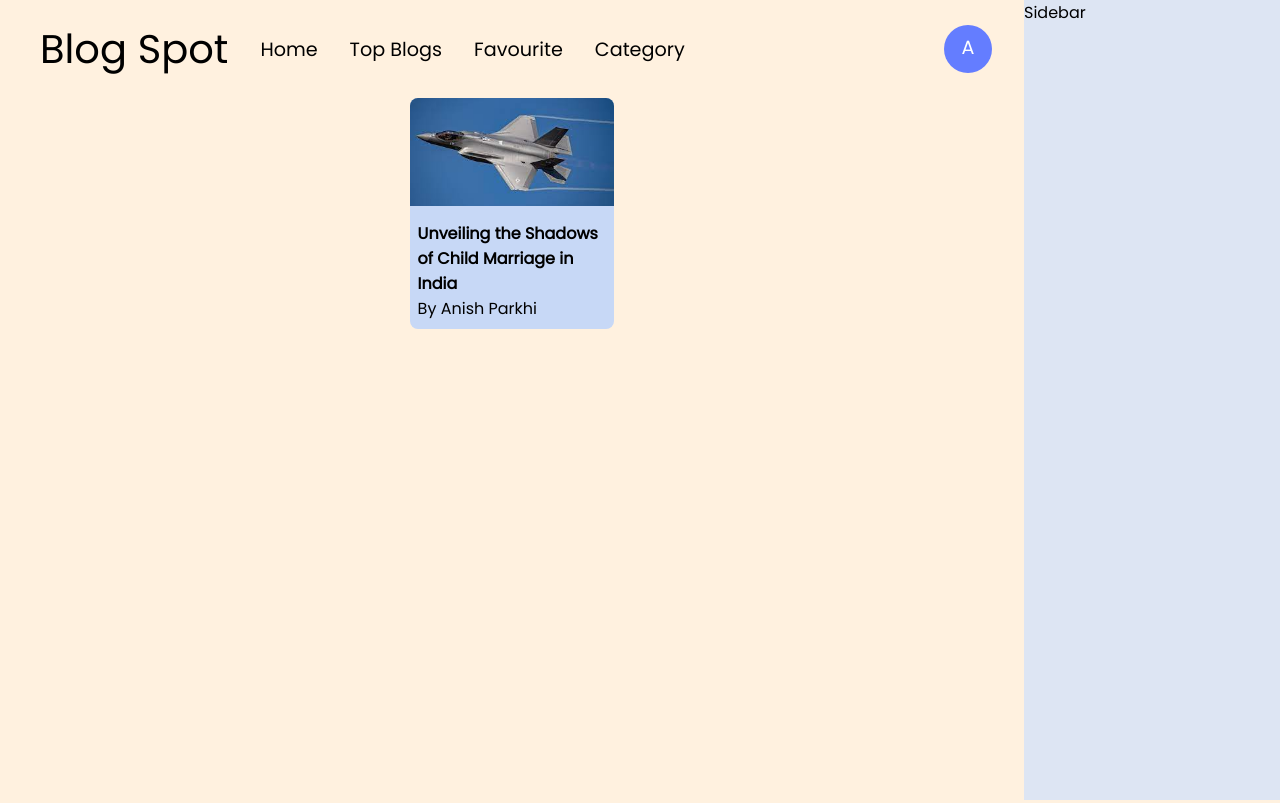
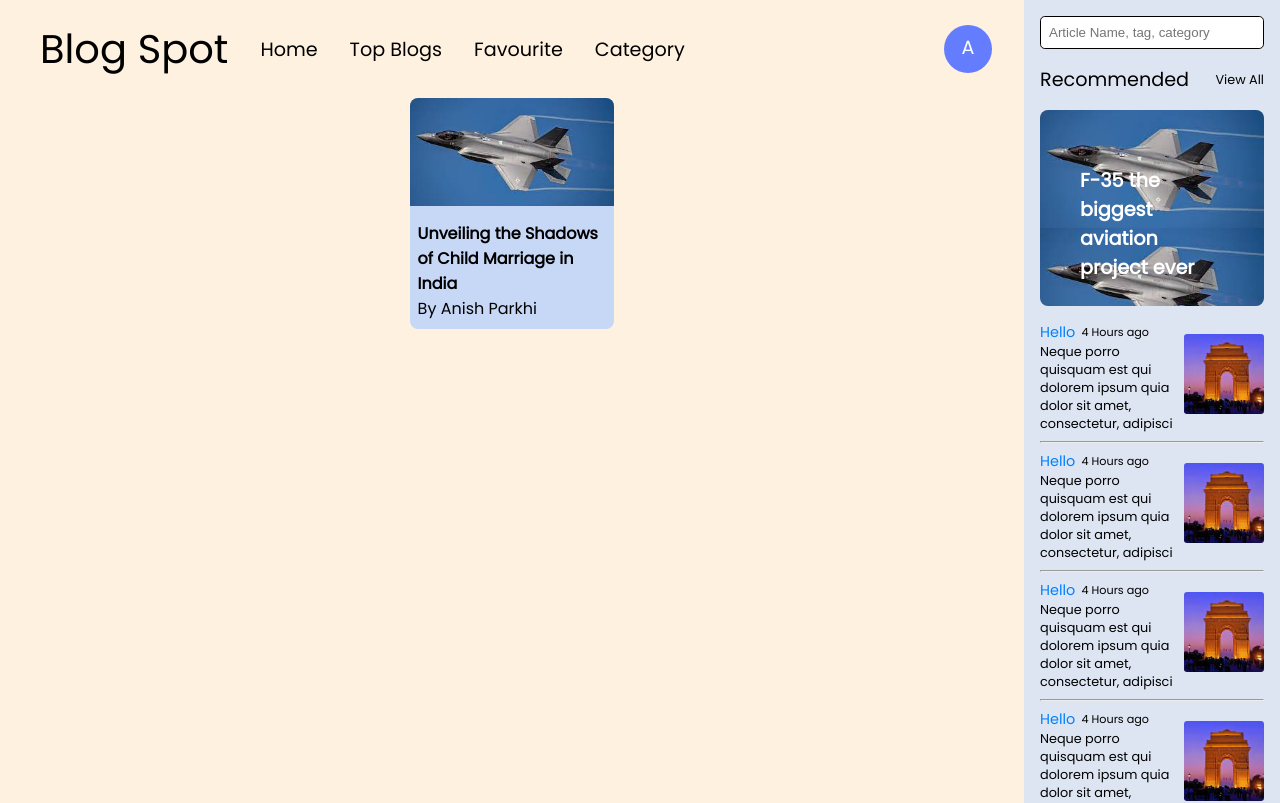
Before and after one commit to Anish-Parkhi/webMosiac_hackathon, a React (Vite) app: page / in a window 1280 px wide. Shown: the top 803 px of the page. Built offline with nearby package versions, Linux system fonts and the light colour scheme.

Commit message:
complete sidebar component

```diff
--- a/src/components/Home/Home.module.css
+++ b/src/components/Home/Home.module.css
@@ -3,7 +3,6 @@
     flex-direction: row;
     width: 100%;
     flex: 1;
-    height: 100vh;
 }
 .homeMainContainer{
     flex-basis: 80%;
--- a/src/components/Sidebar/Sidebar.jsx
+++ b/src/components/Sidebar/Sidebar.jsx
@@ -1,9 +1,56 @@
-import React from 'react'
+import React from 'react';
+import f35 from '../../assets/webMosiacImages/delih.jpeg';
+import styles from './Sidebar.module.css';
+
+const data = [1, 2, 3, 4, 5, 6];
 
 function Sidebar() {
   return (
-    <div>Sidebar</div>
-  )
+    <div className={styles.sidebarMainContainer}>
+      <div className={styles.searchBarMainContainer}>
+        <input
+          className={styles.searchBar}
+          type="text"
+          placeholder="Article Name, tag, category"
+        />
+      </div>
+      <div className={styles.middleContainer}>
+        <div className={styles.middleContainerTopBar}>
+          <div>Recommended</div>
+          <div style={{ fontSize: '0.8rem' }}>View All</div>
+        </div>
+        <div className={styles.middleContainerCardContaienr}>
+          <div className={styles.middleContainerCardContaienrText}>
+            F-35 the biggest aviation project ever
+          </div>
+        </div>
+      </div>
+      {data.map((item) => {
+        return (
+          <div>
+            <div className={styles.sideBarListContainer}>
+              <div className={styles.sidebarListContainerInfo}>
+                <div className={styles.sidebarListContainerInfoTopContainer}>
+                  <div style={{ color: '#0080ff', fontSize: '0.9rem' }}>
+                    Hello
+                  </div>
+                  <div style={{ fontSize: '0.7rem' }}>4 Hours ago</div>
+                </div>
+                <div className={styles.sidebarListContainerInfoText}>
+                  Neque porro quisquam est qui dolorem ipsum quia dolor sit
+                  amet, consectetur, adipisci
+                </div>
+              </div>
+              <div className={styles.sideBarListContaierImage}>
+                <img className={styles.sideBarListImage} src={f35} />
+              </div>
+            </div>
+            <hr />
+          </div>
+        );
+      })}
+    </div>
+  );
 }
 
-export default Sidebar
+export default Sidebar;
--- a/src/components/Sidebar/Sidebar.module.css
+++ b/src/components/Sidebar/Sidebar.module.css
@@ -0,0 +1,99 @@
+.sidebarMainContainer{
+    display: flex;
+    flex-direction: column;
+    padding: 1rem;
+}
+
+.searchBarMainContainer{
+    display: flex;
+}
+.searchBar{
+    border: 1px solid black;
+    border-radius: 0.3rem;
+    width: 100%;
+    padding: 0.5rem;
+}
+.middleContainer{
+    display: flex;
+    flex-direction: column;
+    margin-top: 1rem;
+    margin-bottom: 1rem;
+
+}
+.middleContainerTopBar{
+    display: flex;
+    flex-direction: row;
+    justify-content: space-between;
+    font-size: 1.2rem;
+    align-items: center;
+}
+
+.middleContainerCardContaienr{
+    display: flex;
+    flex-direction: column;
+    margin-top: 1rem;
+    background-image: url(../../assets/webMosiacImages/f35.jpeg);
+    padding: 2rem;
+    background-size: 100%;
+    border-radius: 0.5rem;
+    color: white;
+    font-size: 1.2rem;
+    font-weight: 600;
+    text-align: start;
+    align-items: flex-end;
+    transition: transform 0.3s ease-in-out, box-shadow 0.3s ease-in-out;
+}
+.middleContainerCardContaienr:hover {
+    transform: scale(1.05);
+    box-shadow: 0 0 15px rgba(0, 0, 0, 0.3);
+    cursor: pointer;
+}
+
+.middleContainerCardContaienrText{
+    align-items: flex-end;
+    position: relative;
+    top: 1rem;
+    padding: 0.5rem;
+    transition: color 0.3s ease-in-out;
+}
+
+.middleContainerCardContaienr:hover{
+    color: #FFF1DF;
+}
+
+.sidebarListContainerInfoTopContainer{
+    display: flex;
+    flex-direction: row;
+    justify-content: flex-start;
+    gap: 0.4rem;
+    align-items: center;
+}
+
+.sidebarListContainerInfo{
+    display: flex;
+    flex-direction: column;
+}
+
+.sideBarListContainer{
+    display: flex;
+    flex-direction: row;
+    align-items: center;
+    cursor: pointer;
+}
+
+.sidebarListContainerInfoText{
+    font-size: 0.8rem;
+    flex-basis: 50%;
+}
+
+.sideBarListContaierImage{
+    flex-basis: 50%;
+    height: 100%;
+}
+
+.sideBarListImage{
+    width: 5rem;
+    height: 5rem;
+    object-fit: cover;
+    border-radius: 0.2rem;
+}
```
